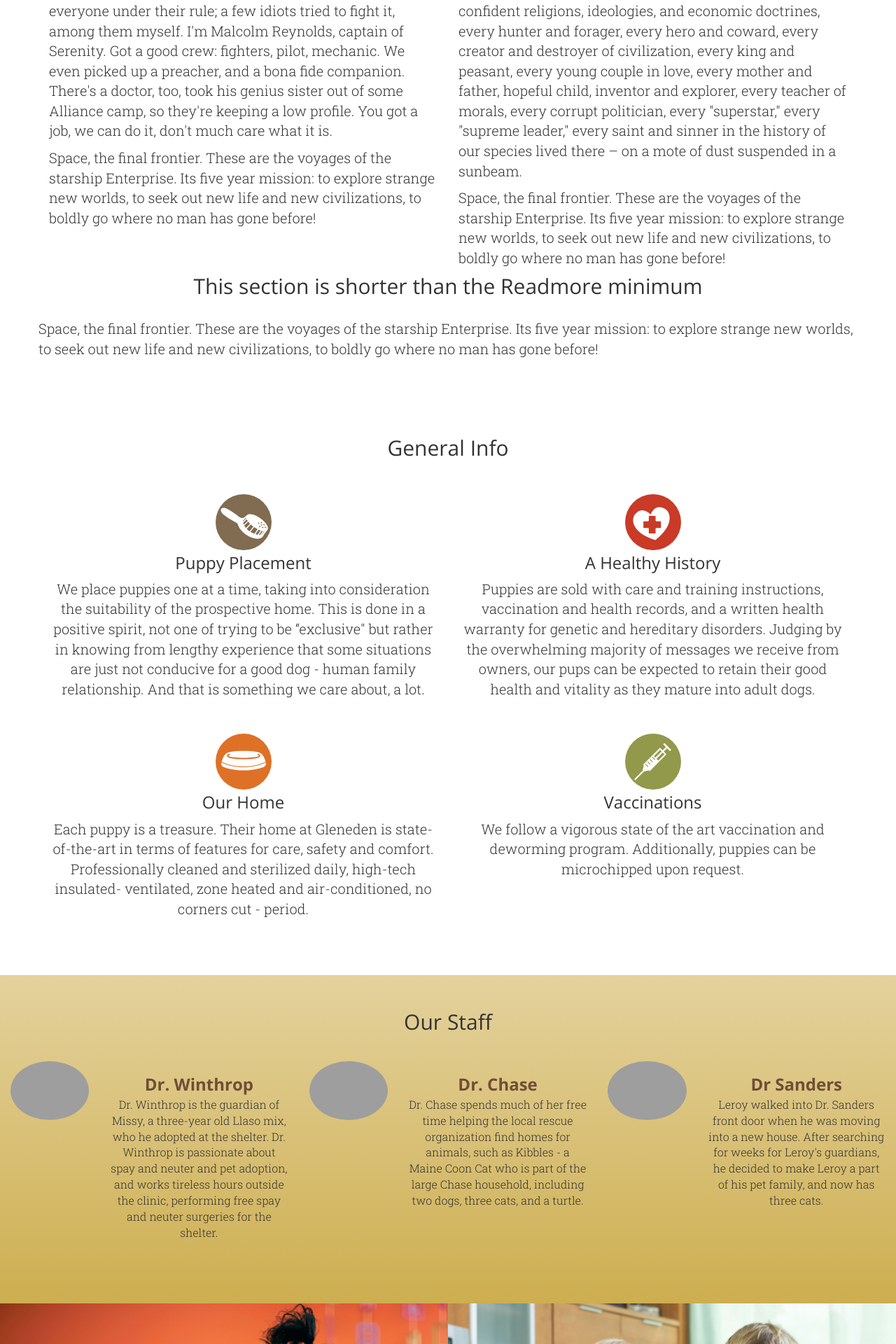
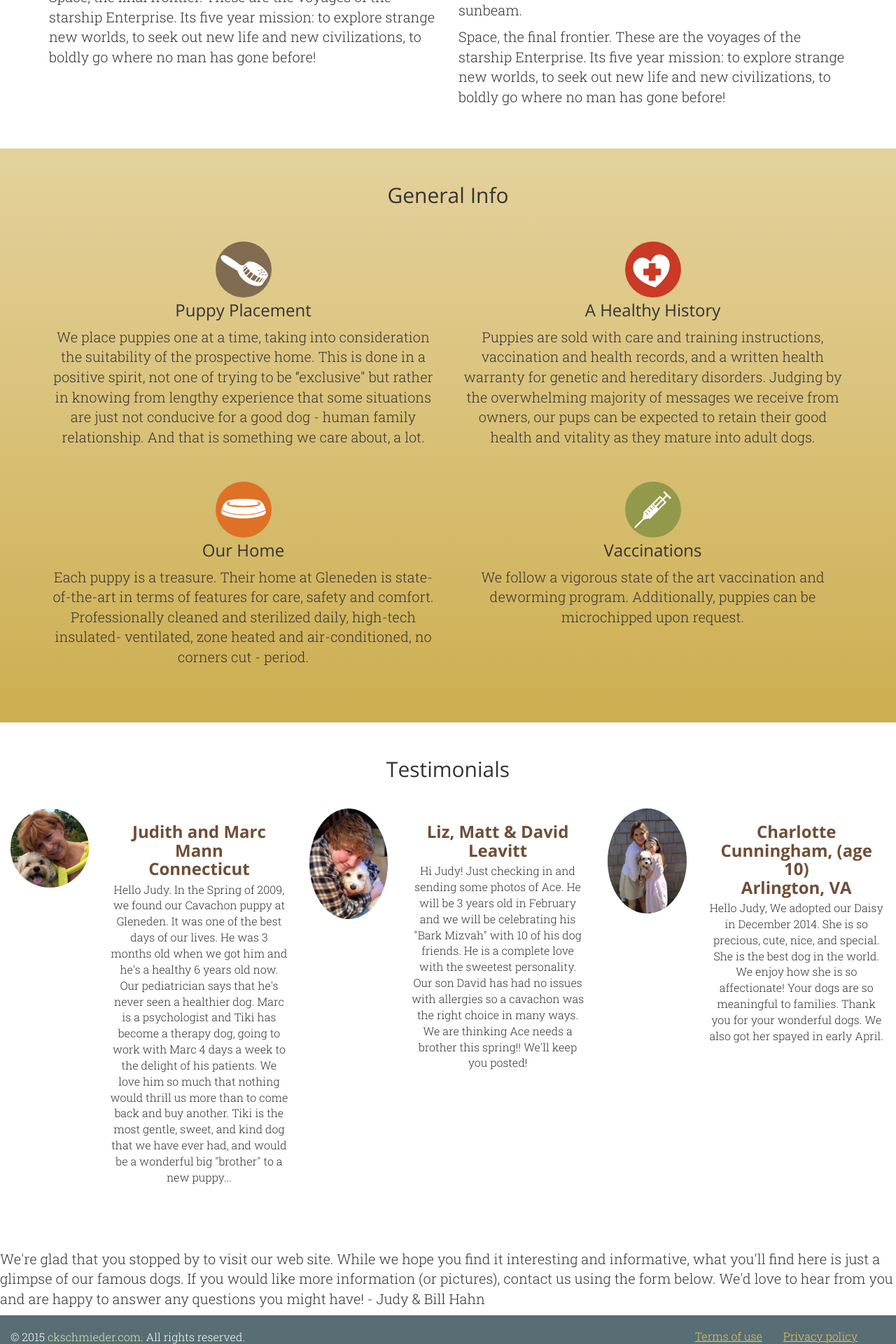
Before and after one commit to ckschmieder/cavachon-bs, a PHP site: page / in a window 1280 px wide. Shown: the part 2520-4440 px from the top of the page at 70% size. Run offline with PHP 8.4, Linux system fonts and the light colour scheme; some libraries are stand-ins or nearby versions; grey boxes are pictures that could not be loaded.

Commit message:
Updates to testimonials sectiob and other general style updates.

```diff
--- a/css/style.css
+++ b/css/style.css
@@ -92,7 +92,7 @@ and (max-width: 768px) {
 /**  nav inbody **/
 
 header .inbody {
-  background: #004080;
+  background: #586D74;
 }
 
 header .navbar.inbody {
@@ -161,6 +161,11 @@ header .inbody .navbar-brand span.subhead {
 
 /**  Page -- Information  **/
 
+#information {
+  background-color: #E4D29D;
+  background-image: linear-gradient(to bottom, #E4D29D, #CDAE50);
+}
+
 .info {
   margin: 20px 0;
   text-align: center;
@@ -185,11 +190,10 @@ and (max-width: 768px) {
   }
 }
 
-/**  Page -- Staff **/
+/**  Page -- Contact **/
 
-#staff {
-  background-color: #E4D29D;
-  background-image: linear-gradient(to bottom, #E4D29D, #CDAE50);
+#contact {
+
 }
 
 .doctor {
@@ -244,12 +248,12 @@ and (max-width: 768px) {
 }
 
 #testimonials #janeh {
-  background: url(../images/testimonial-janeh.jpg) no-repeat center center;
+  background: url(../images/testimonial/ace3.jpg) no-repeat center center;
   background-size: cover;
 }
 
 #testimonials #johnb {
-  background: url(../images/testimonial-johnb.jpg) no-repeat center center;
+  background: url(../images/testimonial/daisyc.jpg) no-repeat center center;
   background-size: cover;
 }
 
--- a/index.html
+++ b/index.html
@@ -29,8 +29,9 @@
           <li class="active"><a href="#featured">Home</a></li>
           <li><a href="#welcome">Welcome</a></li>
           <li><a href="#information">General Info</a></li>
-          <li><a href="#staff">Staff</a></li>
+          <li><a href="#contact">Contact Us</a></li>
           <li><a href="#testimonials">Testimonials</a></li>
+
         </ul>
       </div><!-- collapse navbar-collapse -->
     </div><!-- container -->
@@ -48,7 +49,7 @@
       <h2>Welcome to Gleneden Cavachon!</h2>
       <div class="row">
         <div class="col-md-5 col-md-offset-1"><img src="images/rainbow-landscape.jpg" class="img-responsive img-rounded" alt="Responsive image"></div>
-        <p class="col-md-5 ">We're glad that you stopped by to visit our web site. While we hope you find it interesting and informative, what you'll find here is just a glimpse of our famous dogs. If you would like more information (or pictures), contact us using the form below. We'd love to hear from you and are happy to answer any questions you might have! <span>- Judy &amp; Bill Hahn</span></p>
+        <p class="col-md-5 ">At Gleneden we are devoted to raising beautiful, healthy, affectionate puppies and making them available to responsible dog lovers. The pups are raised in a loving family environment and are fully socialized. The large farm acreage provides plenty of room for our studs, brood bitches, and puppies to romp. The environment often lead folks visiting to jokingly comment that they wouldn’t mind trading places with the livestock.</span></p>
 
       </div><!-- row -->
     </div><!-- content container -->
@@ -58,21 +59,11 @@
     <div class="content container">
 
       <h2>Gleneden Cavachon &amp; Cavanese Puppies: Love at First Sight!</h2>
-
-      <p>Each puppy is a treasure. Their home at Gleneden is state-of-the-art in terms of features for care, safety and comfort. Professionally cleaned and sterilized daily, high-tech insulated- ventilated, zone heated and air-conditioned, no corners cut  - period.</p>
-
-      <p>Puppies are placed one at a time, taking into consideration the suitability of the prospective home. This is done in a positive spirit, not one of trying to be “exclusive" but rather in knowing from lengthy experience that some situations are just not conducive for a good dog - human family relationship. And that is something we care about, a lot.</p>
-
-      <p>We follow a vigorous state of the art vaccination and deworming program. Judging by the overwhelming majority of messages we receive from owners, our pups can be expected to retain their good health and vitality as they mature into adult dogs.</p>
-
-      <p>Puppies are sold with care and training instructions, vaccination and health records, and a written health warranty for genetic and hereditary disorders. Puppies microchipped upon request.</p>
-
-
-
+      <p>At Gleneden we are devoted to raising beautiful, healthy, affectionate puppies and making them available to responsible dog lovers. The pups are raised in a loving family environment and are fully socialized. The large farm acreage provides plenty of room for our studs, brood bitches, and puppies to romp. The environment often lead folks visiting to jokingly comment that they wouldn’t mind trading places with the livestock.</p>
 
       <div class="row">
-
-        <article class="puppy col-md-6 col-sm-12 col-xs-12">
+        <div class="col-md-6 col-sm-12 col-xs-12">
+          <article class="puppy puppy-rm">
             <h2>Cavachons</h2>
 
             <p>From this distant vantage point, the Earth might not seem of any particular interest. But for us, it's different. Consider again that dot. That's here. That's home. That's us. On it everyone you love, everyone you know, everyone you ever heard of, every human being who ever was, lived out their lives. The aggregate of our joy and suffering, thousands of confident religions, ideologies, and economic doctrines, every hunter and forager, every hero and coward, every creator and destroyer of civilization, every king and peasant, every young couple in love, every mother and father, hopeful child, inventor and explorer, every teacher of morals, every corrupt politician, every "superstar," every "supreme leader," every saint and sinner in the history of our species lived there – on a mote of dust suspended in a sunbeam.</p>
@@ -83,8 +74,10 @@
 
             <p>Space, the final frontier. These are the voyages of the starship Enterprise. Its five year mission: to explore strange new worlds, to seek out new life and new civilizations, to boldly go where no man has gone before!</p>
           </article>
+        </div><!-- col -->
 
-        <article class="puppy col-md-6 col-sm-12 col-xs-12">
+        <div class="col-md-6 col-sm-12 col-xs-12">
+          <article class="puppy puppy-rm">
             <h2>Cavanses</h2>
 
             <p>Here's how it is: Earth got used up, so we terraformed a whole new galaxy of Earths, some rich and flush with the new technologies, some not so much. Central Planets, them was formed the Alliance, waged war to bring everyone under their rule; a few idiots tried to fight it, among them myself. I'm Malcolm Reynolds, captain of Serenity. Got a good crew: fighters, pilot, mechanic. We even picked up a preacher, and a bona fide companion. There's a doctor, too, took his genius sister out of some Alliance camp, so they're keeping a low profile. You got a job, we can do it, don't much care what it is.</p>
@@ -95,12 +88,7 @@
 
             <p>Space, the final frontier. These are the voyages of the starship Enterprise. Its five year mission: to explore strange new worlds, to seek out new life and new civilizations, to boldly go where no man has gone before!</p>
           </article>
-
-        <article>
-          <h2>This section is shorter than the Readmore minimum</h2>
-
-          <p>Space, the final frontier. These are the voyages of the starship Enterprise. Its five year mission: to explore strange new worlds, to seek out new life and new civilizations, to boldly go where no man has gone before!</p>
-        </article>
+        </div><!-- col -->
       </div><!-- row -->
     </div><!-- content container -->
   </section>
@@ -138,19 +126,19 @@
     </div><!-- content container -->
   </div><!-- infoinformation page -->
 
-  <div class="page" id="staff">
+  <div class="page" id="contact">
     <div class="container-fluid">
-      <h2 id="ourstaff">Our Staff</h2>
+      <h2 id="contactUs">Testimonials</h2>
       <div class="row">
 
         <div class="doctor col-lg-4">
           <div class="row">
             <div class="photo col-xs-6 col-xs-offset-3 col-sm-3 col-sm-offset-1 col-md-2 col-md-offset-2 col-lg-4 col-lg-offset-0">
-              <img class="img-circle" src="images/doctor-winthrop.jpg" alt="Photo of Dr Sanders">
+              <img class="img-circle" src="images/testimonial/tiki.jpg" alt="Photo of Dr Sanders">
             </div><!-- photo -->
             <div class="info col-xs-8 col-xs-offset-2 col-sm-7 col-sm-offset-0 col-md-6 col-lg-8">
-              <h3>Dr. Winthrop</h3>
-              <p>Dr. Winthrop is the guardian of Missy, a three-year old Llaso mix, who he adopted at the shelter. Dr. Winthrop is passionate about spay and neuter and pet adoption, and works tireless hours outside the clinic, performing free spay and neuter surgeries for the shelter.</p>
+              <h3>Judith and Marc Mann <br>Connecticut</h3>
+              <p>Hello Judy. In the Spring of 2009, we found our Cavachon puppy at Gleneden.  It was one of the best days of our lives.  He was 3 months old when we got him and he's a healthy 6 years old now.  Our pediatrician says that he's never seen a healthier dog.  Marc is a psychologist and Tiki has become a therapy dog, going to work with Marc 4 days a week to the delight of his patients.  We love him so much that nothing would thrill us more than to come back and buy another.  Tiki is the most gentle, sweet, and kind dog that we have ever had, and would be a wonderful big "brother" to a new puppy...</p>
             </div><!-- info -->
           </div> <!-- inner row -->
         </div> <!-- doctor -->
@@ -158,11 +146,11 @@
         <div class="doctor col-lg-4">
           <div class="row">
             <div class="photo col-xs-6 col-xs-offset-3 col-sm-3 col-sm-offset-1 col-md-2 col-md-offset-2 col-lg-4 col-lg-offset-0">
-              <img class="img-circle" src="images/doctor-chase.jpg"  alt="Photo of Dr Sanders">
+              <img class="img-circle" src="images/testimonial/ace3.jpg"  alt="Photo of Dr Sanders">
             </div><!-- photo -->
             <div class="info col-xs-8 col-xs-offset-2 col-sm-7 col-sm-offset-0 col-md-6 col-lg-8">
-              <h3>Dr. Chase</h3>
-              <p>Dr. Chase spends much of her free time helping the local rescue organization find homes for animals, such as Kibbles - a Maine Coon Cat who is part of the large Chase household, including two dogs, three cats, and a turtle.</p>
+              <h3>Liz, Matt &amp; David Leavitt</h3>
+              <p>Hi Judy! Just checking in and sending some photos of Ace. He will be 3 years old in February and we will be celebrating his "Bark Mizvah" with 10 of his dog friends. He is a complete love with the sweetest personality. Our son David has had no issues with allergies so a cavachon was the right choice in many ways. We are thinking Ace needs a brother this spring!! We'll keep you posted!</p>
             </div><!-- info -->
           </div> <!-- inner row -->
         </div> <!-- doctor -->
@@ -170,11 +158,11 @@
         <div class="doctor col-lg-4">
           <div class="row">
             <div class="photo col-xs-6 col-xs-offset-3 col-sm-3 col-sm-offset-1 col-md-2 col-md-offset-2 col-lg-4 col-lg-offset-0">
-              <img class="img-circle" src="images/doctor-sanders.jpg" alt="Photo of Dr Sanders">
+              <img class="img-circle" src="images/testimonial/daisyc.jpg" alt="Photo of Daisy">
             </div><!-- photo -->
             <div class="info col-xs-8 col-xs-offset-2 col-sm-7 col-sm-offset-0 col-md-6 col-lg-8">
-              <h3>Dr Sanders</h3>
-             <p>Leroy walked into Dr. Sanders front door when he was moving into a new house. After searching for weeks for Leroy's guardians, he decided to make Leroy a part of his pet family, and now has three cats.</p>
+              <h3>Charlotte Cunningham, (age 10) <br> Arlington, VA</h3>
+             <p>Hello Judy, We adopted our Daisy in December 2014. She is so precious, cute, nice, and special. She is the best dog in the world. We enjoy how she is so affectionate! Your dogs are so meaningful to families. Thank you for your wonderful dogs. We also got her spayed in early April. </p>
             </div><!-- info -->
           </div> <!-- inner row -->
         </div> <!-- doctor -->
@@ -182,43 +170,13 @@
 
       </div><!-- outer row -->
     </div><!-- container -->
-  </div><!-- staff page -->
+  </div><!-- contact page -->
 
   <div class="page" id="testimonials">
     <div class="container-fluid">
-      <h2>Testimonials</h2>
+      <h2>Contact Form</h2>
       <div class="row">
-        <blockquote class="col-sm-6" id="janeh">
-          <div class="quote">
-            <span class="intro">During the summer, our rabbit, Tonto, began to have severe redness</span>
-            <span class="more"> and itching on his belly and feet. Through diagnostic testing, we learned that Tonto is severely allergic to over a dozens kinds of grass pollens. We've now been doing allergy injections for several months, and his itching and redness have nearly gone away. I'm very thankful to the veterinarians and staff at Wisdom for the excellent care Tonto received, and for nipping his allergies in the bud, so to speak.</span>
-            <span class="customer">Jane H.</span>
-          </div>
-        </blockquote>
-
-        <blockquote class="col-sm-6" id="mcphersons">
-          <div class="quote">
-            <span class="intro">When Samantha, our Siamese cat, began sleeping all the time</span>
-            <span class="more">and urinating excessively, we brought her to see the specialists at Wisdom. After running a blood test, Dr. Winthrop confirmed what we all feared - Samantha was showing signs of diabetes. The doctor put us on a daily routine to provide Samantha insulin injections, and showed us how to administer the shots. We weren't sure we could do it, but the gang at Wisdom was very supportive and encouraging. Now, two years later, Samantha is still free from any complications of diabetes, and her blood sugar regularly tests normal. Thank you, Wisdom Pet Medicine!</span>
-            <span class="customer">The McPhersons</span>
-          </div>
-        </blockquote>
-
-        <blockquote class="col-sm-6" id="johnb">
-          <div class="quote">
-            <span class="intro">The staff at Wisdom worked tirelessly to determine why our three-year old</span>
-            <span class="more">Golden Retriever, Roxie, started going into sudden kidney failure. They stabilized her and provided fluids until her kidneys were again functioning normally, but it was still a mystery as to what caused her health to decline so quickly. The vet noted our address on Roxie's chart, and asked if we lived on one of the orchards in the vicinity, and if Roxie had a habit of eating grapes off the vine. Our answer was "of course – she's a Retriever." That day we learned just how toxic grapes and raisins are to pets, and Roxie is no longer allowed to roam unattended in the orchard.</span>
-            <span class="customer">John B</span>
-          </div>
-        </blockquote>
-
-        <blockquote class="col-sm-6" id="lorraines">
-          <div class="quote">
-            <span class="intro">Wisdom Pet Medicine is the only clinic around that will even</span>
-            <span class="more">book pet fish for appointments. When our 13-year old Comet goldfish, McAllister, turned from silvery white to an angry red, we called around, urgently trying to find a veterinarian who could help. Wisdom not only got us in the same day, but also was able to diagnose McAllister as having a severe case of septicemia. In order to kill the harmful bacteria in his blood, we had to use a dog antibiotic in his tank every day for a week, and in the end, McAllister was good as new. I still smile upon remembering Dr. Chase pulling out an old vet school textbook to calculate the correct antibiotic dose for a fish!</span>
-            <span class="customer">Lorraine S</span>
-          </div>
-        </blockquote>
+      <p>We're glad that you stopped by to visit our web site. While we hope you find it interesting and informative, what you'll find here is just a glimpse of our famous dogs. If you would like more information (or pictures), contact us using the form below. We'd love to hear from you and are happy to answer any questions you might have! <span>- Judy &amp; Bill Hahn</p>
       </div>
     </div><!-- container -->
   </div><!-- testimonials page -->
@@ -228,8 +186,8 @@
   <div class="content container-fluid">
     <div class="row">
       <div class="col-sm-6">
-        <p>Call us toll-free at <span class="phone">888-555-1212</span></p>
-        <p>All contents &copy; 2014 <a href="http://lynda.com">Lynda.com</a>. All rights reserved.</p>
+
+        <p>&copy; 2015 <a href="http://ckschmieder.com">ckschmieder.com</a>. All rights reserved.</p>
       </div><!-- col-sm-6 -->
       <div class="col-sm-6">
         <nav class="navbar navbar-default" role="navigation">
@@ -245,7 +203,7 @@
 
 <script src="https://ajax.googleapis.com/ajax/libs/jquery/1.11.1/jquery.min.js"></script>
 <script src="https://maxcdn.bootstrapcdn.com/bootstrap/3.3.1/js/bootstrap.min.js"></script>
-<script src="/node_modules/readmore-js/readmore.min.js"></script>
+<script src="node_modules/readmore-js/readmore.min.js"></script>
 <script src="js/myscript.js"></script>
 </body>
 </html>
--- a/js/myscript.js
+++ b/js/myscript.js
@@ -50,5 +50,7 @@ $(function() {
     } //click function
   }); //smooth scrolling
 
+  //Activate ReadMore plugin
+  $('.puppy-rm').readmore({speed: 500});
 
 });
```
Also changed, not shown: images/testimonial/ace3.jpg (added), images/testimonial/daisyc.jpg (added), images/testimonial/mays.jpg.w300h300.jpg (added), images/testimonial/stern.jpg (added), images/testimonial/tiki.jpg (added). Lines whose indentation alone changed are shown as unchanged.
